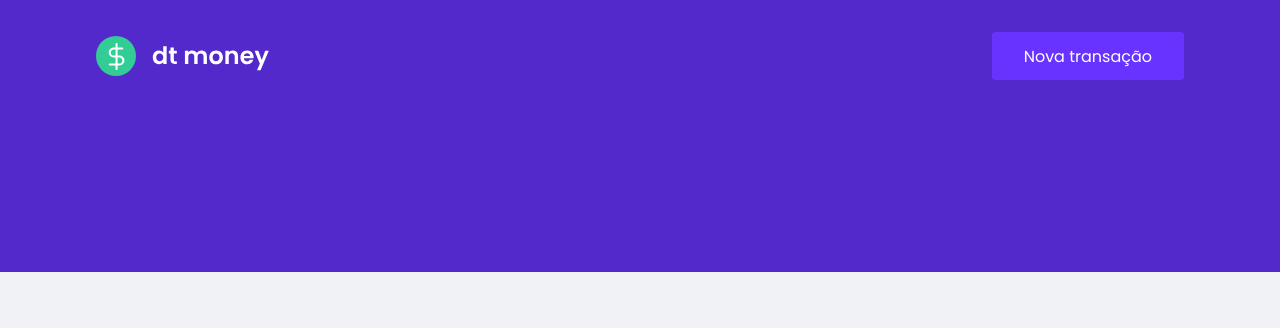
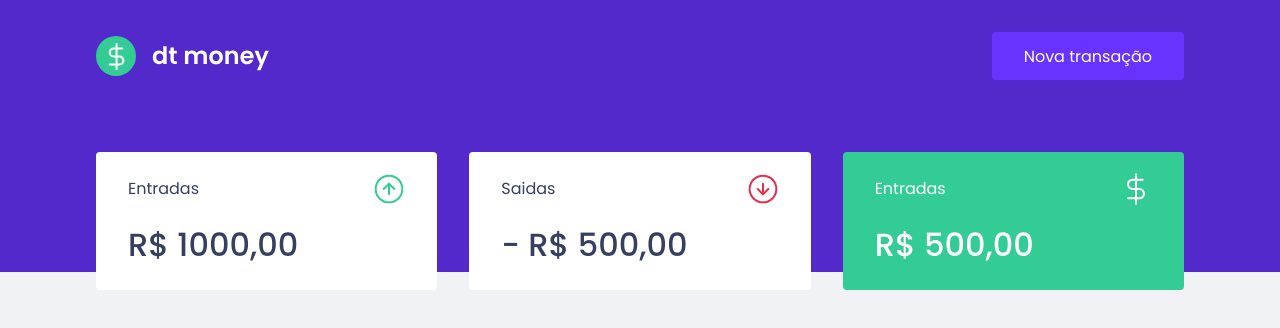
Before and after one commit to rafa543/dtmoney-reactjs, a React (Create React App) app: page / in a window 1280 px wide. Shown: the top 328 px of the page. Built offline with nearby package versions, Linux system fonts and the light colour scheme.

Commit message:
Componente: Summary

```diff
--- a/public/index.html
+++ b/public/index.html
@@ -11,7 +11,7 @@
 
     <title>dtmoney</title>
 
-    <link href="https://fonts.googleapis.com/css2?family=Poppins:wght@400;600&display=swap" rel="stylesheet">
+    <link href="https://fonts.googleapis.com/css2?family=Poppins:wght@400;500;600&display=swap" rel="stylesheet">
   </head>
   <body>
     <noscript>You need to enable JavaScript to run this app.</noscript>
--- a/src/App.tsx
+++ b/src/App.tsx
@@ -1,3 +1,4 @@
+import { Dashboard } from "./components/Dashboard";
 import { Header } from "./components/Header";
 import { GlobalStyle } from "./styles/global";
 
@@ -6,6 +7,7 @@
   return (
     <>
       <Header/>
+      <Dashboard/>
       <GlobalStyle/>
     </>
   );
--- /dev/null
+++ b/src/components/Dashboard/index.tsx
@@ -0,0 +1,10 @@
+import { Summary } from "../Summary";
+import { Container } from "./styles";
+
+export function Dashboard() {
+    return(
+        <Container>
+            <Summary/>
+        </Container>
+    )
+}
--- /dev/null
+++ b/src/components/Dashboard/styles.ts
@@ -0,0 +1,7 @@
+import styled from "styled-components";
+
+export const Container = styled.main`
+   max-width: 1120px;
+   margin: 0 auto;
+   padding: 2.5rem 1rem;
+`
--- /dev/null
+++ b/src/components/Summary/index.tsx
@@ -0,0 +1,35 @@
+import { Container } from "./styles";
+import incomeImg from '../../assets/income.svg'
+import outcomeImg from '../../assets/outcome.svg'
+import totalImg from '../../assets/total.svg'
+
+export function Summary() {
+    return(
+        <Container>
+            <div>
+                <header>
+                    <p>Entradas</p>
+                    <img src={incomeImg} alt="Entradas"/>
+                </header>
+
+                <strong>R$ 1000,00</strong>
+            </div>
+            <div>
+                <header>
+                    <p>Saidas</p>
+                    <img src={outcomeImg} alt="Entradas"/>
+                </header>
+
+                <strong>- R$ 500,00</strong>
+            </div>
+            <div className="highlight-background">
+                <header>
+                    <p>Entradas</p>
+                    <img src={totalImg} alt="Entradas"/>
+                </header>
+
+                <strong>R$ 500,00</strong>
+            </div>
+        </Container>
+    )
+}
--- /dev/null
+++ b/src/components/Summary/styles.ts
@@ -0,0 +1,34 @@
+import styled from "styled-components";
+
+export const Container = styled.div`
+    display: grid;
+    grid-template-columns: repeat(3, 1fr);
+    gap: 2rem;
+    margin-top: -10rem;
+
+    div {
+        background: var(--shape);
+        padding: 1.3rem 2rem;
+        border-radius: 0.25rem;
+        color: var(--text-title);
+
+        header {
+            display: flex;
+            align-items: center;
+            justify-content: space-between;
+        }
+
+        strong {
+            display: block;
+            margin-top: 1rem;
+            font-size: 2rem;
+            font-weight: 500;
+            line-height: 3rem;
+        }
+
+        &.highlight-background {
+            background: var(--green);
+            color: #fff;
+        }
+    }
+`
--- a/src/styles/global.ts
+++ b/src/styles/global.ts
@@ -5,12 +5,14 @@
     :root {
         --background: #f0f2f5;
         --red: #e52e4d;
+        --green: #33CC95;
+
         --blue: #5429CC;
 
         --blue-light: #6933FF;
 
-        --text-title: #969CB3;
-        --text-body: #F0F2F5;
+        --text-title: #363F5F;
+        --text-body: #969cb3;
 
         --shape: #FFFFFF;
     }
```
